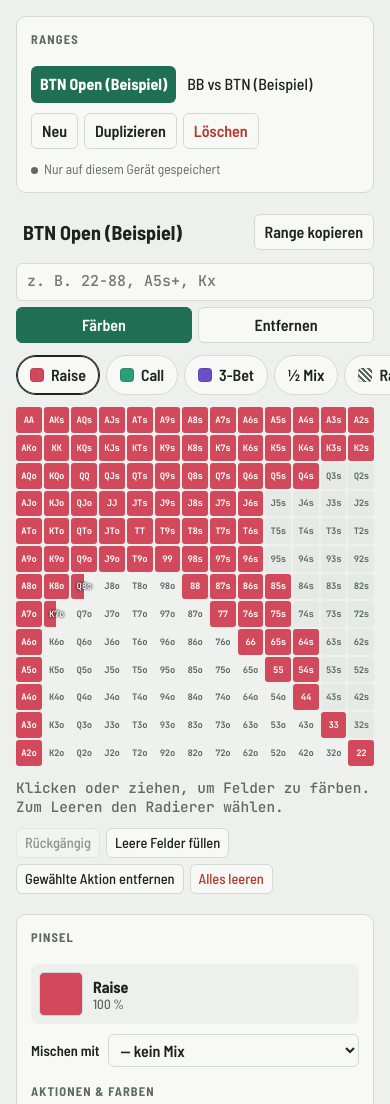
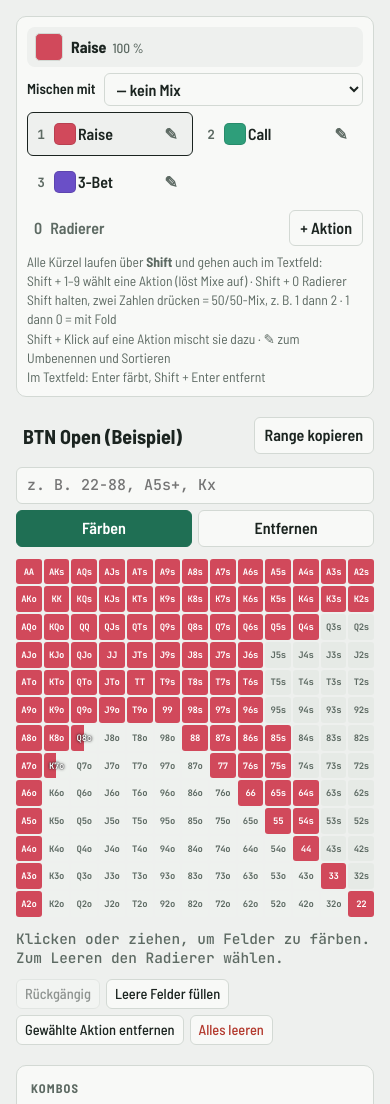
Before and after one commit to jpolack/poker-ranges, a plain HTML site: page index.html in a window 390 px wide. Shown: the top 1104 px of the page. Drawn offline with Linux system fonts and the light colour scheme.

Commit message:
Handy: Pinsel oben und kompakt, Ranges unten, Schnellauswahl entfernt
Co-Authored-By: Claude Opus 5.5 <noreply@anthropic.com>
Claude-Session: https://claude.ai/code/session_01Y6dpVBp5Ny7wP1xNnYjvw5

```diff
--- a/index.html
+++ b/index.html
@@ -49,7 +49,20 @@ h2{font-size:.78rem;text-transform:uppercase;letter-spacing:.09em;color:var(--mu
 
 .app{display:grid;grid-template-columns:220px minmax(0,1fr) 300px;gap:20px;max-width:1400px;margin:0 auto;align-items:start}
 @media (max-width:1050px){.app{grid-template-columns:minmax(0,1fr) 300px}.ranges{grid-column:1/-1}}
-@media (max-width:720px){.app{grid-template-columns:minmax(0,1fr)}}
+@media (max-width:720px){
+  .app{grid-template-columns:minmax(0,1fr)}
+  .app > .side{display:contents}
+  .brush-panel{order:1}.main{order:2}.stats-panel{order:3}.ranges{order:4}
+  /* kompakter Pinsel, damit die Matrix ins Bild passt */
+  .app .brush-panel{padding:10px;gap:6px}
+  .app .brush-panel > h2:first-child,.app .brush-panel .actions-h{display:none}
+  .app .brush{grid-template-columns:28px minmax(0,1fr);padding:6px 8px;gap:8px}
+  .app .brush-sw{width:28px;height:28px}
+  .app .brush-label small{display:inline;margin-left:6px}
+  .app .actions{display:grid;grid-template-columns:1fr 1fr;gap:4px}
+  .app .action{min-height:42px;grid-template-columns:14px 18px minmax(0,1fr) auto;gap:6px}
+  .app .action.editing{grid-column:1/-1;display:flex}
+}
 
 .panel{background:var(--panel);border:1px solid var(--line);border-radius:10px;padding:14px;display:flex;flex-direction:column;gap:10px;min-width:0}
 .side{display:flex;flex-direction:column;gap:16px;min-width:0}
@@ -115,6 +128,8 @@ button.icon{width:34px;height:34px;padding:0;display:inline-flex;align-items:cen
 .edit-bottom .del{height:34px}
 @media (pointer:coarse){.kbd-only{display:none}button.icon{width:40px;height:40px}.edit-top input[type=color],.edit-top input[type=text],.edit-bottom .del{height:40px}.action{min-height:46px}}
 .eraser{display:flex;align-items:center;gap:8px;padding:6px;border-radius:6px;border:1px solid transparent;cursor:pointer;color:var(--muted);font-weight:600}
+.tools-row{display:flex;gap:8px;align-items:center;justify-content:space-between}
+.tools-row .eraser{flex:1}
 .eraser.sel{border-color:var(--ink);background:var(--bg);color:var(--ink)}
 
 table.stats{width:100%;border-collapse:collapse;font-variant-numeric:tabular-nums;font-size:.95rem}
@@ -123,18 +138,6 @@ table.stats{width:100%;border-collapse:collapse;font-variant-numeric:tabular-num
 .sw{display:inline-block;width:10px;height:10px;border-radius:2px;margin-right:6px;vertical-align:middle}
 .stats tr.total td{font-weight:700;border-bottom:none}
 .hint{font-size:.85rem;color:var(--muted);margin:0}
-/* Pinsel-Leiste über der Matrix – nur wenn die Seitenleiste unter die Matrix rutscht */
-.palette{display:none}
-@media (max-width:720px){
-  .palette{display:flex;gap:6px;overflow-x:auto;scrollbar-width:none;margin-inline:-16px;padding-inline:16px}
-  .palette::-webkit-scrollbar{display:none}
-}
-.pchip{flex:none;display:inline-flex;align-items:center;gap:7px;height:40px;padding:0 13px;border-radius:20px;border:1px solid var(--line);background:var(--panel);font-weight:600;white-space:nowrap}
-.pchip .dot{width:14px;height:14px;border-radius:4px;flex:none;box-shadow:inset 0 0 0 1px rgb(0 0 0 / .12)}
-.pchip.sel{border-color:var(--ink);box-shadow:inset 0 0 0 1px var(--ink)}
-.pchip.partner{border-style:dashed;border-color:var(--ink)}
-.pchip.toggle.on{background:var(--ink);color:var(--bg);border-color:var(--ink)}
-.pchip.eraser-chip .dot{background:repeating-linear-gradient(45deg,var(--muted) 0 2px,transparent 2px 4px)}
 .sync::before{content:"";display:inline-block;width:7px;height:7px;border-radius:50%;background:var(--muted);margin-right:6px;vertical-align:middle}
 .sync[data-state=ok]::before{background:var(--accent)}
 .sync[data-state=err]{color:var(--danger)}
@@ -168,7 +171,6 @@ table.stats{width:100%;border-collapse:collapse;font-variant-numeric:tabular-num
       <button id="btnApplyText" class="primary">Färben</button>
       <button id="btnRemoveText">Entfernen</button>
     </div>
-    <div class="palette" id="palette" aria-label="Pinsel"></div>
     <div class="grid-wrap"><div class="grid" id="grid"></div></div>
     <div class="status" id="status">Klicken oder ziehen, um Felder zu färben. Zum Leeren den Radierer wählen.</div>
     <div class="quick">
@@ -180,7 +182,7 @@ table.stats{width:100%;border-collapse:collapse;font-variant-numeric:tabular-num
   </main>
 
   <div class="side">
-    <section class="panel">
+    <section class="panel brush-panel">
       <h2>Pinsel</h2>
       <div class="brush">
         <div class="brush-sw" id="brushSw"></div>
@@ -190,10 +192,12 @@ table.stats{width:100%;border-collapse:collapse;font-variant-numeric:tabular-num
         <label for="mixSel">Mischen mit</label>
         <select id="mixSel"></select>
       </div>
-      <h2 style="margin-top:6px">Aktionen &amp; Farben</h2>
+      <h2 class="actions-h" style="margin-top:6px">Aktionen &amp; Farben</h2>
       <div class="actions" id="actions"></div>
-      <div class="eraser" id="eraser"><span class="key">0</span>Radierer</div>
-      <div class="row"><button id="btnAddAction">+ Aktion</button></div>
+      <div class="tools-row">
+        <div class="eraser" id="eraser"><span class="key">0</span>Radierer</div>
+        <button id="btnAddAction">+ Aktion</button>
+      </div>
       <p class="hint kbd-only">Alle Kürzel laufen über <b>Shift</b> und gehen auch im Textfeld:<br>
         Shift + 1–9 wählt eine Aktion (löst Mixe auf) · Shift + 0 Radierer<br>
         Shift halten, zwei Zahlen drücken = 50/50-Mix, z. B. 1 dann 2 · 1 dann 0 = mit Fold<br>
@@ -201,7 +205,7 @@ table.stats{width:100%;border-collapse:collapse;font-variant-numeric:tabular-num
         Im Textfeld: Enter färbt, Shift + Enter entfernt</p>
     </section>
 
-    <section class="panel">
+    <section class="panel stats-panel">
       <h2>Kombos</h2>
       <table class="stats" id="stats"></table>
     </section>
@@ -602,7 +606,6 @@ function renderBrush() {
     state.actions.filter(x => x.id !== brush.a).map(x => `<option value="${x.id}">${esc(x.name)}</option>`).join("");
   s.value = brush.b || ""; s.disabled = !a;
   updatePreview();
-  renderPalette();
 }
 // Aktionsliste. Normal: Tipp auf die Zeile = Pinsel wählen (nimmt keinem Eingabefeld den Fokus).
 // Bearbeiten nur über ✎: dann Farbe, Name, ▲▼ und Löschen für genau diese Zeile.
@@ -708,32 +711,6 @@ grid.addEventListener("pointermove", e => {
 });
 window.addEventListener("pointerup", () => { if (painting) { painting = false; save(); } });
 grid.addEventListener("contextmenu", e => e.preventDefault());
-
-// ---------- Pinsel-Leiste (Handy) ----------
-// Tipp auf Aktion = nur diese. "½ Mix" an, dann Tipp auf zweite Aktion (oder "Leer") = 50/50.
-let mixMode = false;
-function renderPalette() {
-  const box = $("palette"); if (!box) return;
-  if (!brush.a) mixMode = false;
-  const chip = (cls, html, label, fn) => { const b = document.createElement("button"); b.type = "button"; b.className = "pchip " + cls; b.innerHTML = html; b.setAttribute("aria-label", label); b.addEventListener("mousedown", e => e.preventDefault()); b.addEventListener("click", fn); return b; };
-  box.innerHTML = "";
-  for (const a of state.actions) {
-    const cls = (brush.a === a.id ? "sel" : "") + (brush.b === a.id ? " partner" : "");
-    box.appendChild(chip(cls, `<span class="dot" style="background:${a.color}"></span>${esc(a.name)}`, a.name, () => {
-      if (mixMode && brush.a && brush.a !== a.id) { brush.b = brush.b === a.id ? null : a.id; mixMode = false; }
-      else { brush = { a: a.id, b: null }; mixMode = false; }
-      renderActions();
-    }));
-  }
-  if (mixMode) box.appendChild(chip(brush.b === FOLD ? "partner" : "", `<span class="dot" style="background:var(--cell-s)"></span>Leer`, "Mit leer mischen", () => { brush.b = brush.b === FOLD ? null : FOLD; mixMode = false; renderActions(); }));
-  box.appendChild(chip("toggle" + (mixMode || brush.b ? " on" : ""), mixMode ? "½ Partner wählen" : brush.b ? "½ Mix ✕" : "½ Mix", "50/50-Mix", () => {
-    if (!brush.a) { toast("Erst eine Aktion wählen"); return; }
-    if (brush.b && !mixMode) { brush.b = null; renderActions(); return; } // Mix auflösen
-    mixMode = !mixMode; renderPalette();
-  }));
-  box.appendChild(chip("eraser-chip" + (brush.a === null ? " sel" : ""), `<span class="dot"></span>Radierer`, "Radierer", () => { brush = { a: null, b: null }; mixMode = false; renderActions(); }));
-  const selEl = box.querySelector(".pchip.sel"); if (selEl && box.scrollWidth > box.clientWidth) selEl.scrollIntoView({ block: "nearest", inline: "nearest" });
-}
 
 // ---------- Range-Textfeld ----------
 const rIn = $("rangeInput");
```
